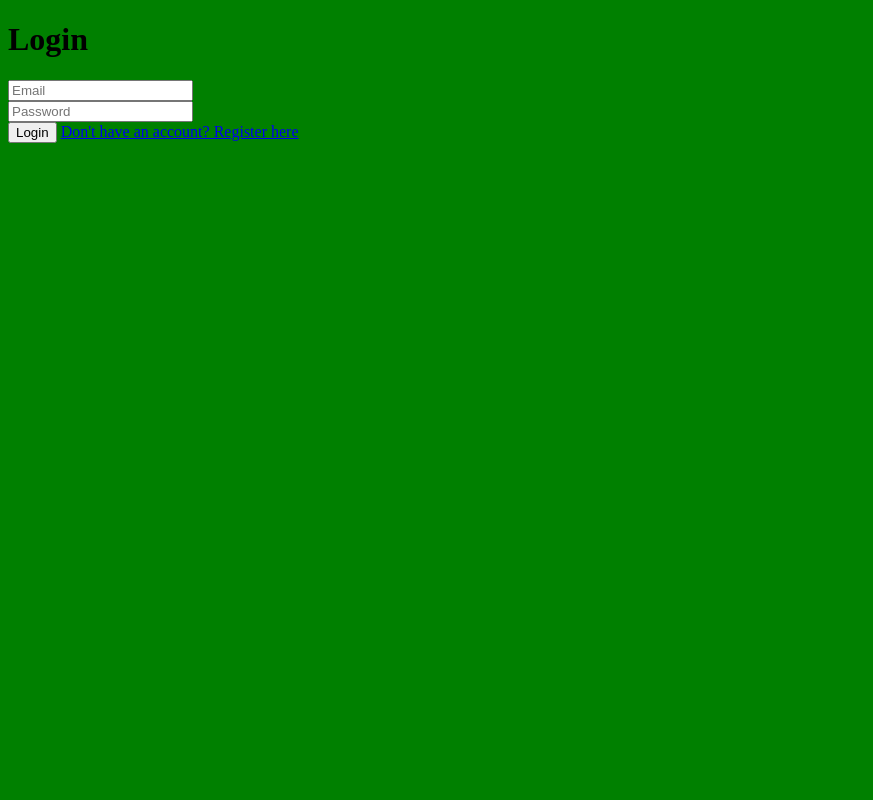
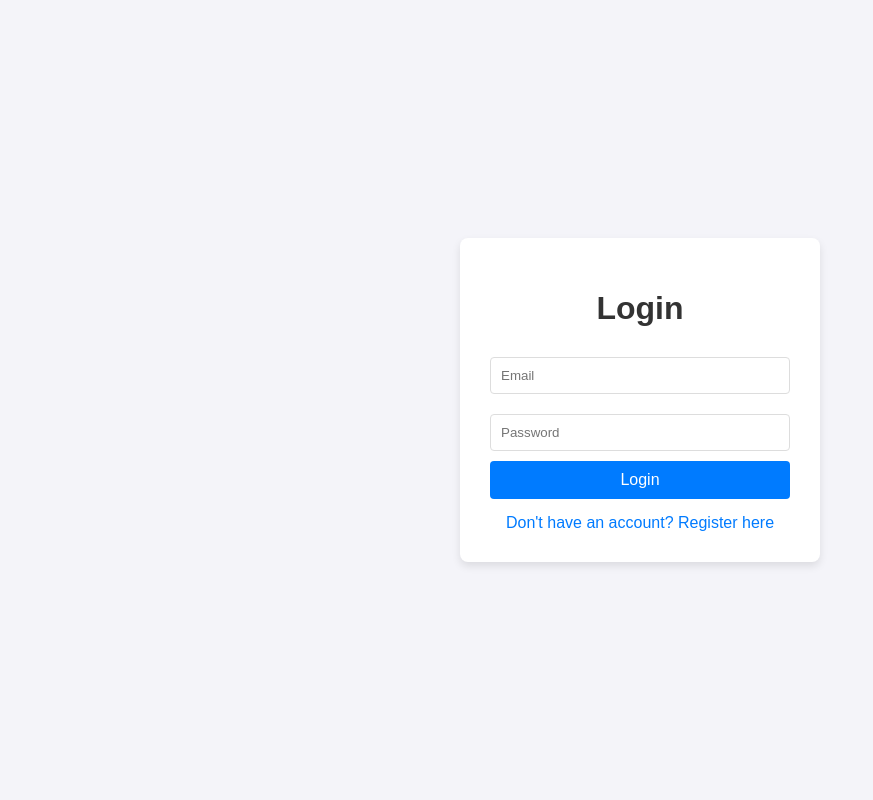
Before and after one commit to freddmo99/FinalProjectCloudNative, a Flask app: page / in a window 1280 px wide. Shown: the whole page, without its empty margins (0-873 px from the left). Run offline with Flask 3, Linux system fonts and the light colour scheme.

Commit message:
Update login_page.html

```diff
--- a/projectfinal/templates/login_page.html
+++ b/projectfinal/templates/login_page.html
@@ -6,15 +6,84 @@
     <title>Login</title>
     <style>
         body {
-            background-color: #008000; /* Light blue background color */
+            font-family: 'Arial', sans-serif;
+            background-color: #f4f4f9;
+            display: flex;
+            justify-content: center;
+            align-items: center;
+            height: 100vh;
+            margin: 0;
+        }
+
+        .container {
+            background-color: #fff;
+            padding: 30px;
+            border-radius: 8px;
+            box-shadow: 0 4px 8px rgba(0, 0, 0, 0.1);
+            width: 300px;
+            text-align: center;
+        }
+
+        h1 {
+            color: #333;
+            margin-bottom: 20px;
+        }
+
+        input {
+            width: 100%;
+            padding: 10px;
+            margin: 10px 0;
+            border: 1px solid #ddd;
+            border-radius: 4px;
+            box-sizing: border-box;
+        }
+
+        button {
+            width: 100%;
+            padding: 10px;
+            background-color: #007bff;
+            color: white;
+            border: none;
+            border-radius: 4px;
+            cursor: pointer;
+            font-size: 16px;
+        }
+
+        button:hover {
+            background-color: #0056b3;
+        }
+
+        a {
+            display: block;
+            margin-top: 15px;
+            color: #007bff;
+            text-decoration: none;
+        }
+
+        a:hover {
+            text-decoration: underline;
+        }
+
+        .message-list {
+            list-style-type: none;
+            padding: 0;
+            margin-bottom: 10px;
+        }
+
+        .message-list li {
+            color: red;
+            font-size: 14px;
         }
     </style>
 </head>
 <body>
+
+    <div class="container">
         <h1>Login</h1>
+
         {% with messages = get_flashed_messages(with_categories=true) %}
             {% if messages %}
-            <ul>
+                <ul class="message-list">
                     {% for category, message in messages %}
                         <li class="{{ category }}">{{ message }}</li>
                     {% endfor %}
@@ -27,7 +96,8 @@
             <input type="password" name="password" placeholder="Password" required><br>
             <button type="submit">Login</button>
             <a href="/register">Don't have an account? Register here</a>
+        </form>
+    </div>
 
-    </form>
 </body>
 </html>
```
Lines whose indentation alone changed are shown as unchanged.
